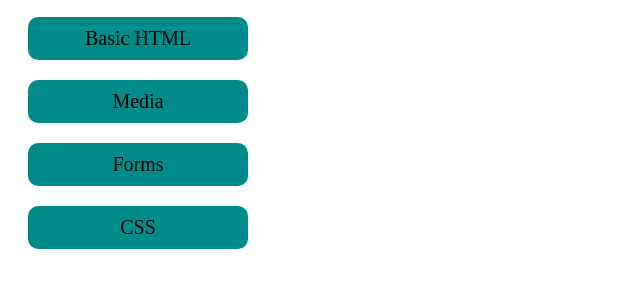
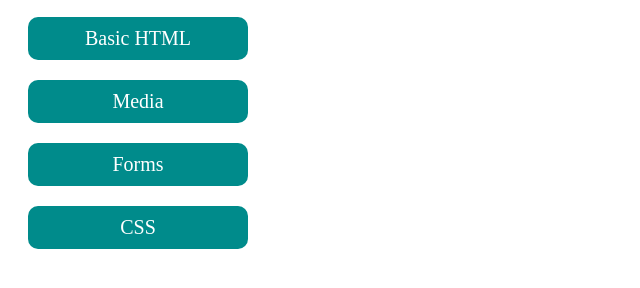
Before and after one commit to aravindh999/html, a plain HTML site: page index.html in a window 1280 px wide. Shown: the part 60-348 px from the top of the page, without its empty margins (0-640 px from the left). Drawn offline with Linux system fonts and the light colour scheme.

Commit message:
CSS topics

```diff
--- a/index.html
+++ b/index.html
@@ -4,9 +4,9 @@
     </head>
     <body>
         <h1 style="margin: 20px">Topics:</h1>
-        <div class="nav"><a href="basic.html">Basic HTML</a></div>
-        <div class="nav"><a href="media.html">Media</a></div>
-        <div class="nav"><a href="forms.html">Forms</a></div>
-        <div class="nav"><a href="css-topics.html">CSS</a></div>
+        <a href="basic.html"><div class="nav">Basic HTML</div></a>
+        <a href="media.html"><div class="nav">Media</div></a>
+        <a href="forms.html"><div class="nav">Forms</div></a>
+        <a href="css-topics.html"><div class="nav">CSS</div></a>
     </body>
 </html>
--- a/styles.css
+++ b/styles.css
@@ -41,7 +41,7 @@ iframe {
     cursor: pointer;
     border-radius: 10px;
 }
-.nav a {
+a {
     text-decoration: none;
-    color: black;
+    color: white;
 }
```
Also changed, not shown: basic.html (+12 -3 lines), human-icon.svg (added).
